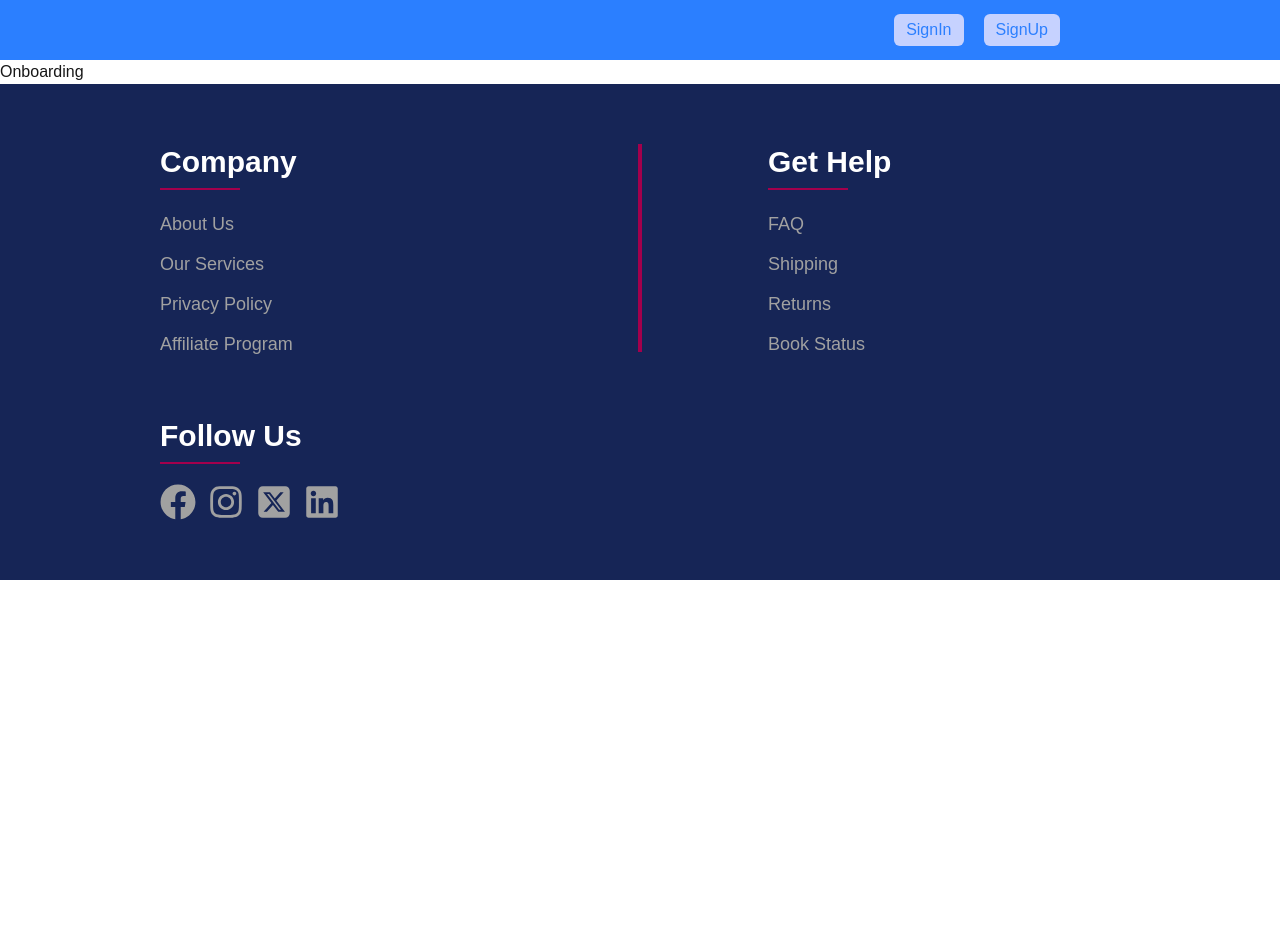
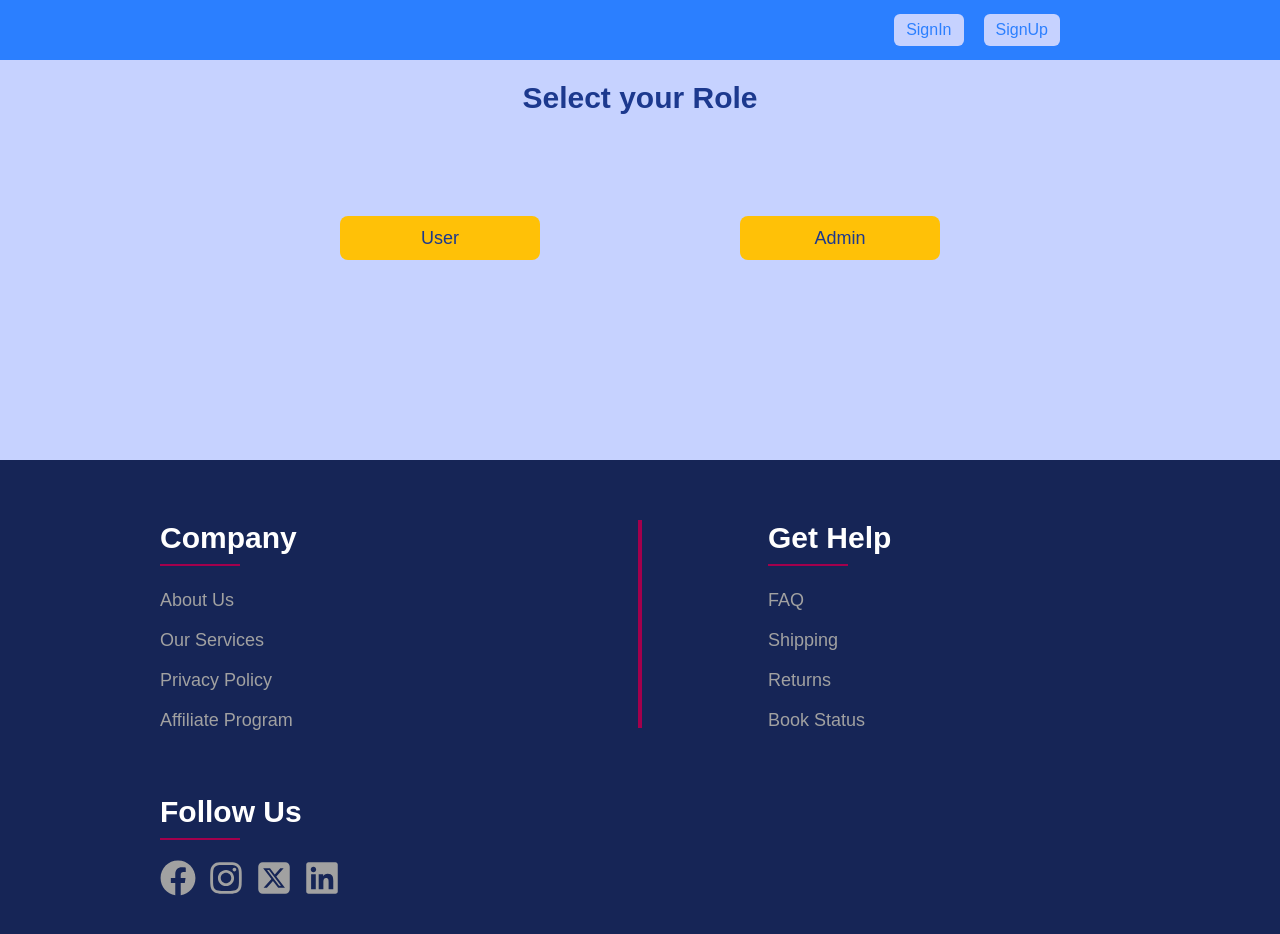
Before and after one commit to chinmay21/E-Library, a Next.js app: page /onboarding in a window 1280 px wide. Shown: the top 934 px of the page. Before the commit the page ends 800 px from the top, so only its background shows below. Built offline with nearby package versions, Linux system fonts and the light colour scheme.

Commit message:
Add onboarding page UI

```diff
--- a/src/app/onboarding/page.tsx
+++ b/src/app/onboarding/page.tsx
@@ -1,5 +1,35 @@
 export default function OnboardingPage() {
     return(
-        <div>Onboarding</div>
+        <div>
+            <div className="bg-indigo-200 h-100 flex flex-col items-center pt-5">
+                <form>
+                    <p className="text-3xl font-semibold text-blue-900 mx-auto w-fit">Select your Role</p>
+                    <div className="flex mt-25 justify-between w-150">
+                        <button
+                            name="role"
+                            className="text-lg text-blue-900 group rounded-lg relative z-10 hover:text-blue-700
+                            bg-[#FFC107] p-1 py-2 px-3 w-50 cursor-pointer transition-all ease-in"
+                        >
+                            User
+                            <div className="absolute bg-[#FFD700] right-0 scale-x-0 group-hover:scale-x-100 origin-left
+                            transition-transform duration-150 ease-in top-0 h-11 w-50 rounded-lg -z-5">
+                            </div>
+                        </button>
+
+
+                        <button
+                            name="role"
+                            className="text-lg text-blue-900 group rounded-lg relative z-10 hover:text-blue-700
+                            bg-[#FFC107] p-1 py-2 px-3 w-50 cursor-pointer transition-all ease-in"
+                        >
+                            Admin
+                            <div className="absolute bg-[#FFD700] right-0 scale-x-0 group-hover:scale-x-100 origin-left
+                            transition-transform duration-150 ease-in top-0 h-11 w-50 rounded-lg -z-5">
+                            </div>
+                        </button>
+                    </div>
+                </form>
+            </div>
+        </div>
     );
 }
--- /dev/null
+++ b/src/lib/database.ts
@@ -0,0 +1,13 @@
+import mongoose from "mongoose"
+require('dotenv').config();
+
+let isConnected = false;
+
+export default async function dbConnect() {
+
+    if(isConnected) return;
+
+    const database = await mongoose.connect('process.env.DATABASE_URL');
+
+    isConnected = database.connections[0].readyState === 1
+}
```
